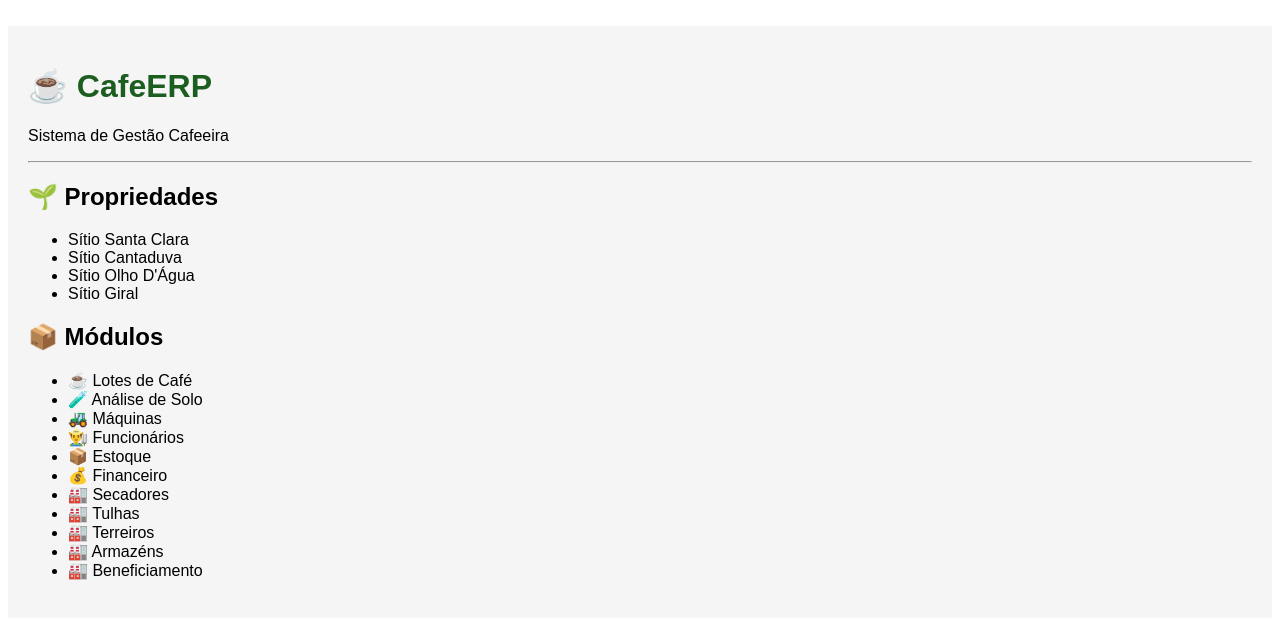
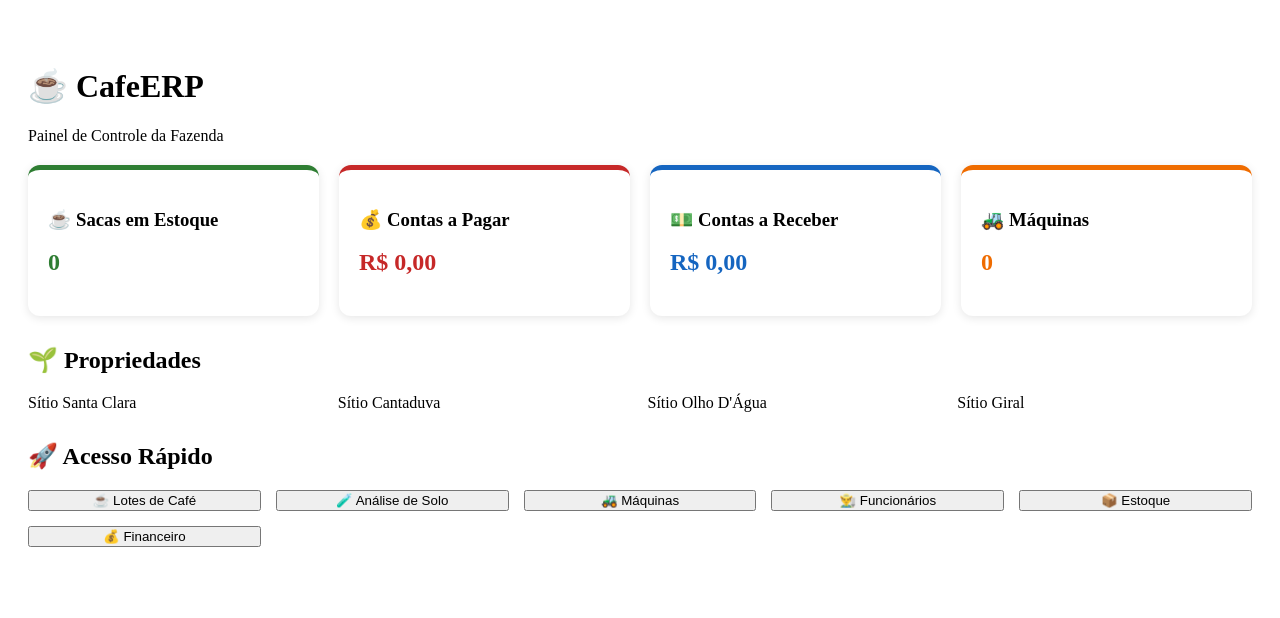
Before and after one commit to edersoncm14-ai/EDER, a React (Vite) app: page / in a window 1280 px wide. Shown: the top 618 px of the page. Built offline with nearby package versions, Linux system fonts and the light colour scheme.

Commit message:
Refactor App component to render DashboardPage

```diff
--- a/App.jsx
+++ b/App.jsx
@@ -1,47 +1,5 @@
+import DashboardPage from "./DashboardPage";
+
 export default function App() {
-return (
-<div
- style={{
- fontFamily: "Arial",
- padding: "20px",
- background: "#f5f5f5",
- minHeight: "100vh"
- }}
- >
-<h1 style={{ color: "#1b5e20" }}>
-☕ CafeERP
-</h1>
-
-<p>
-Sistema de Gestão Cafeeira
-</p>
-
-<hr />
-
-<h2>🌱 Propriedades</h2>
-
-<ul>
-<li>Sítio Santa Clara</li>
-<li>Sítio Cantaduva</li>
-<li>Sítio Olho D'Água</li>
-<li>Sítio Giral</li>
-</ul>
-
-<h2>📦 Módulos</h2>
-
-<ul>
-<li>☕ Lotes de Café</li>
-<li>🧪 Análise de Solo</li>
-<li>🚜 Máquinas</li>
-<li>👨‍🌾 Funcionários</li>
-<li>📦 Estoque</li>
-<li>💰 Financeiro</li>
-<li>🏭 Secadores</li>
-<li>🏭 Tulhas</li>
-<li>🏭 Terreiros</li>
-<li>🏭 Armazéns</li>
-<li>🏭 Beneficiamento</li>
-</ul>
-</div>
-);
+return <DashboardPage />;
 }
```
